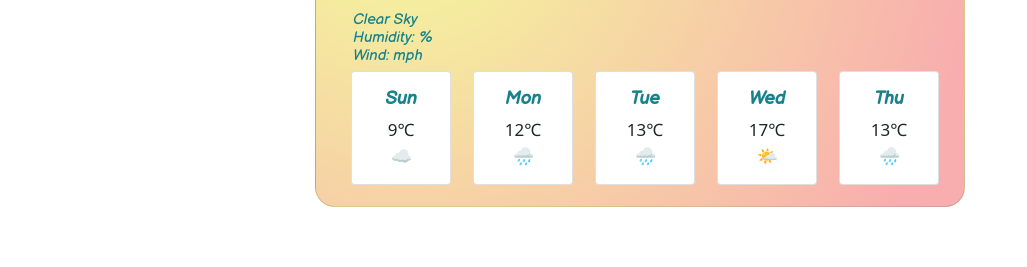
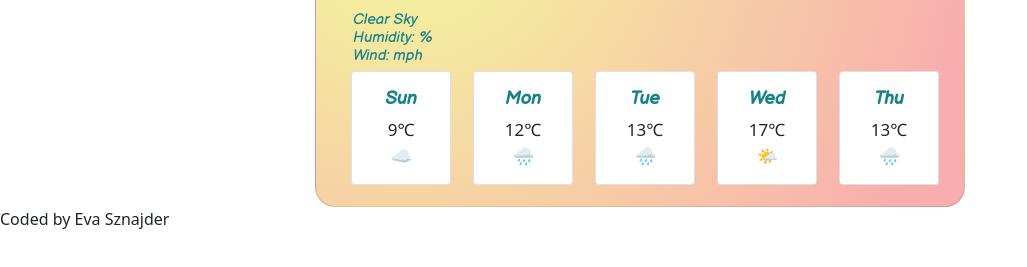
Before and after one commit to evieem28/my-weather-app, a plain HTML site: page index.html in a window 1280 px wide. Shown: the part 259-526 px from the top of the page, without its empty margins (0-1027 px from the left). Drawn offline with nearby package versions, Linux system fonts and the light colour scheme; files that its build step writes are made by us from their sources; files whose address does not match are found by name.

Commit message:
added class footer to html

```diff
--- a/index.html
+++ b/index.html
@@ -88,6 +88,7 @@
           </div>
         </div>
       </div>
+      <p class="footer">Coded by Eva Sznajder</p>
     </div>
     <script src="src/index.js"></script>
   </body>
```
